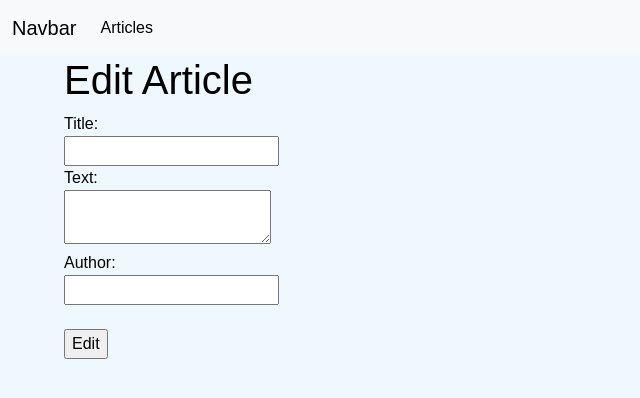
After one commit to AVMoldashev/arrticle_project, a Django app: template source/webapp/templates/article_update.html in a window 1280 px wide. The commit adds this page. Shown: the top 398 px of the page, without its empty margins (0-640 px from the left). Run offline with Django 5.2, Linux system fonts and the light colour scheme; the template is opened without the code that fills it, so the values that code supplies are empty.

Commit message:
edit article

```diff
--- /dev/null
+++ b/source/webapp/templates/article_update.html
@@ -0,0 +1,22 @@
+{% extends "base.html" %}
+{% block title %}Update Article{% endblock %}
+{% block content %}
+
+    <div class="container">
+        <h1>Edit Article</h1>
+        <form action="" method="post">
+            {% csrf_token %}
+            <label>Title:</label><br/>
+            <input type="text" name="title" value="{{ article.title }}"/><br/>
+
+            <label>Text:</label><br/>
+            <textarea name="content" value="{{ article.content }}"></textarea><br/>
+
+            <label>Author:</label><br/>
+            <input type="text" name='author' value='{{ article.author }}'/><br/>
+            <br/>
+            <input type="submit" value="Edit"/>
+        </form>
+    </div>
+
+{% endblock %}
--- a/source/webapp/templates/article_view.html
+++ b/source/webapp/templates/article_view.html
@@ -1,5 +1,10 @@
 {% extends "base.html" %}
 {% block title %}{{ article.title }}{% endblock %}
+{% block menu %}
+    <li class="nav-item">
+        <a class="nav-link" aria-current="page" href="{% url 'update_article' article.id %}">edit article</a>
+    </li>
+{% endblock %}
 {% block content %}
 
     <div class="container">
--- a/source/webapp/templates/index.html
+++ b/source/webapp/templates/index.html
@@ -18,6 +18,7 @@
                         <h5 class="card-title">{{ article.title }}</h5>
                         <p class="card-text">Автор: {{ article.author }}</p>
                         <a href="{% url 'article_detail' article.pk %}" class="btn btn-primary">Подробнее</a>
+                        <a href="{% url 'update_article' article.pk %}" class="btn btn-primary mx-3">Редактировать</a>
                     </div>
                 </div>
             </div>
--- a/source/webapp/urls.py
+++ b/source/webapp/urls.py
@@ -1,8 +1,9 @@
 from django.urls import path
-from webapp.views import index_view, article_create_view, article_view
+from webapp.views import index_view, article_create_view, article_view, article_update_view
 
 urlpatterns = [
     path('', index_view, name="articles"),
     path('article/add/', article_create_view, name="create_article"),
-    path('article/<int:pk>/', article_view, name="article_detail")
+    path('article/<int:pk>/', article_view, name="article_detail"),
+    path('article/<int:pk>/update', article_update_view, name="update_article")
 ]
```
Also changed, not shown: source/webapp/views.py (+13 -0 lines).
